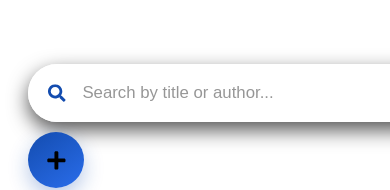
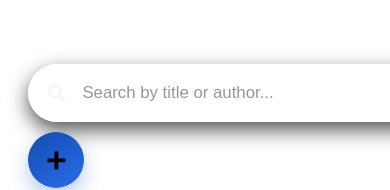
Before and after one commit to Visnumaynan/Storysoundhub, a React (Vite) app in the folder Frontend/: page /shop in a window 390 px wide. Shown: the part 248-438 px from the top of the page. Built offline with nearby package versions, Linux system fonts and the light colour scheme.

Commit message:
Added responsive styles to search bar

```diff
--- a/Frontend/src/components/BooksSlider/Books.css
+++ b/Frontend/src/components/BooksSlider/Books.css
@@ -411,6 +411,13 @@
   .view-all-button {
     padding: 1.1rem 2.5rem;
   }
+
+  .search-bar{
+    position: relative;
+    flex: 1;
+    max-width: 340px;
+    z-index: 1;
+  }
 }
 
 @media (max-width: 480px) {
```
